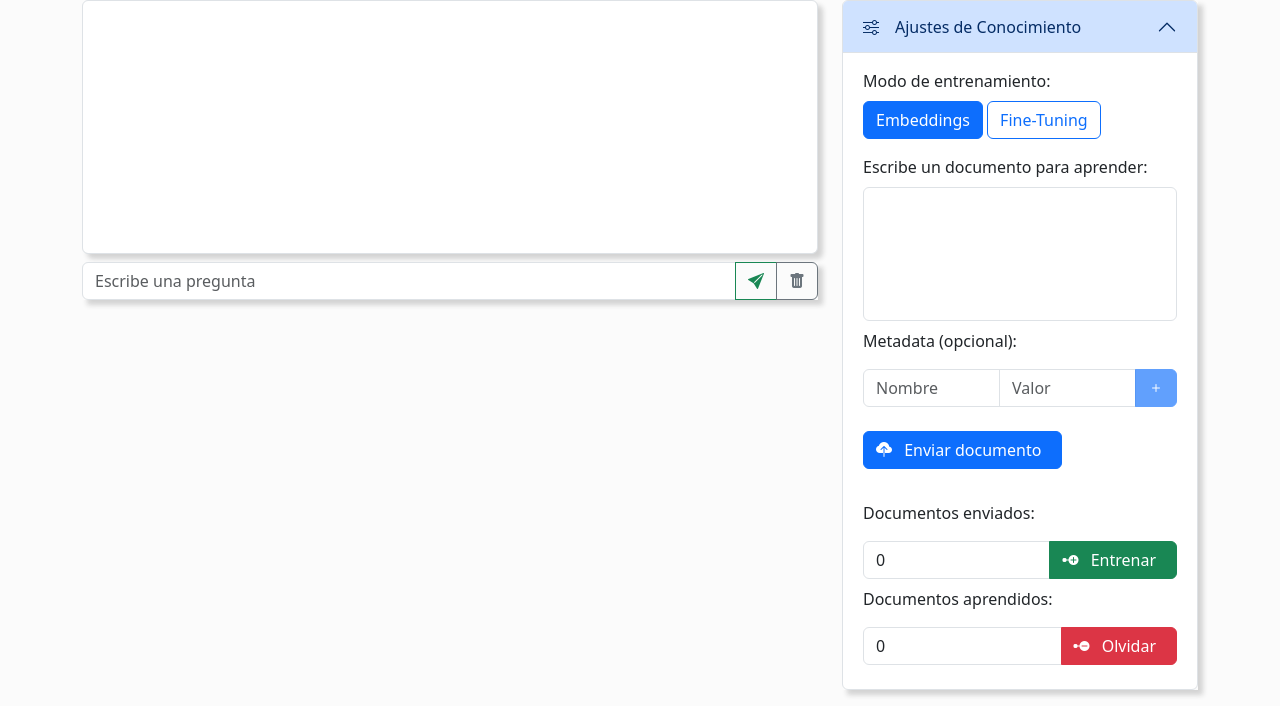
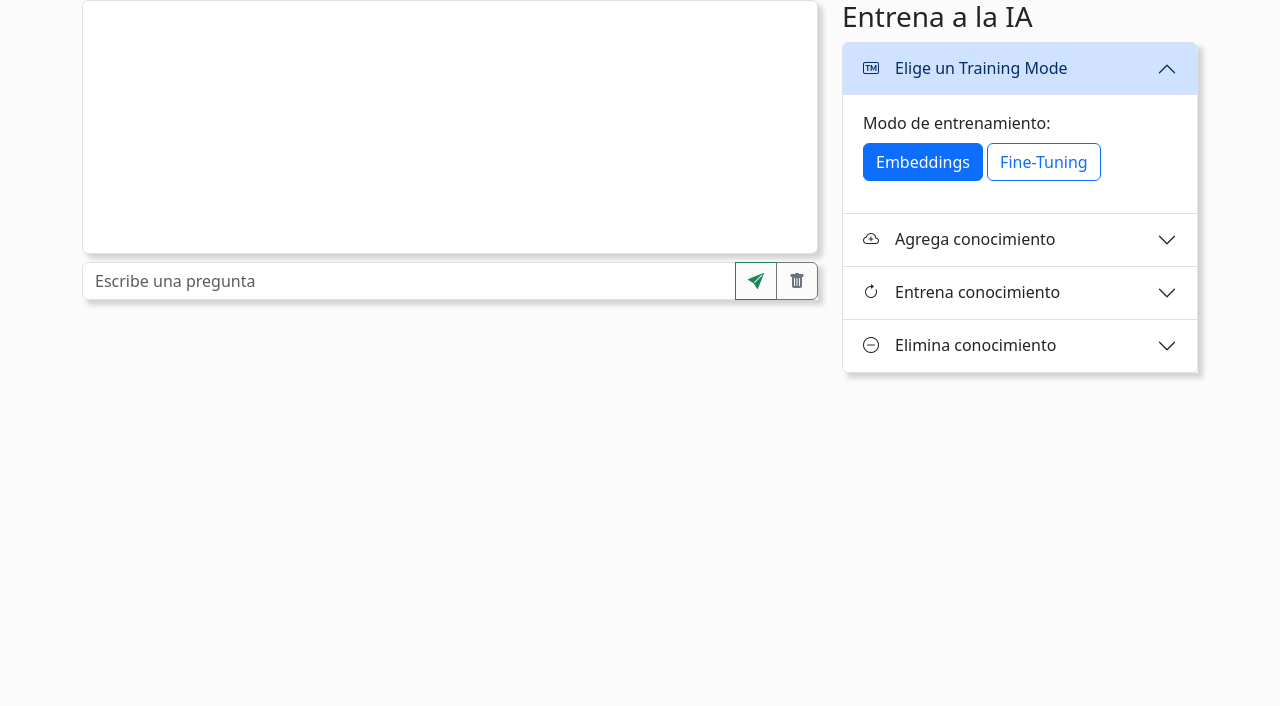
Before and after one commit to emanuelcardozo/poc_openai, a plain HTML site: page index.html in a window 1280 px wide. Shown: the part 119-825 px from the top of the page. After the commit the page ends 800 px from the top, so only its background shows below. Drawn offline with nearby package versions, Linux system fonts and the light colour scheme.

Commit message:
Adding training steps

```diff
--- a/index.html
+++ b/index.html
@@ -44,17 +44,18 @@
         </div>
       </section>
       <section class="col-lg-4">
-        <div class="accordion with_shadow" id="accordionExample">
+        <h3>Entrena a la IA</h3>
+        <div class="accordion with_shadow" id="accordion">
           <div class="accordion-item">
-            <h2 class="accordion-header" id="headingOne">
-              <button class="accordion-button" type="button" data-bs-toggle="collapse" data-bs-target="#collapseOne" aria-expanded="true" aria-controls="collapseOne">
-                <i class="bi bi-sliders"></i>
-                <span class="mx-3">Ajustes de Conocimiento</span>
+            <h2 class="accordion-header" id="headingChooseTrainMode">
+              <button class="accordion-button" type="button" data-bs-toggle="collapse" data-bs-target="#chooseTrainMode" aria-expanded="true" aria-controls="chooseTrainMode">
+                <i class="bi bi-badge-tm"></i>
+                <span class="mx-3">Elige un Training Mode</span>
+
               </button>
             </h2>
-            <div id="collapseOne" class="accordion-collapse collapse show" aria-labelledby="headingOne" data-bs-parent="#accordionExample">
+            <div id="chooseTrainMode" class="accordion-collapse collapse show" aria-labelledby="headingChooseTrainMode" data-bs-parent="#accordion">
               <div class="accordion-body">
-                <div class="row mb-4">
                 <div class="row mb-3">
                   <label class="form-label">Modo de entrenamiento:</label>
                   <div class="col">
@@ -65,7 +66,19 @@
                     <label class="btn btn-outline-primary" for="fine_tuning_option">Fine-Tuning</label>
                   </div>
                 </div>
-
+              </div>
+            </div>
+          </div>
+          <div class="accordion-item">
+            <h2 class="accordion-header" id="headingAddDocuments">
+              <button class="accordion-button collapsed" type="button" data-bs-toggle="collapse" data-bs-target="#addDocuments" aria-expanded="false" aria-controls="addDocuments">
+                <i class="bi bi-cloud-plus"></i>
+                <span class="mx-3">Agrega conocimiento</span>
+              </button>
+            </h2>
+            <div id="addDocuments" class="accordion-collapse collapse" aria-labelledby="headingAddDocuments" data-bs-parent="#accordion">
+              <div class="accordion-body">
+                <div class="row mb-4">
                   <form onsubmit="return uploadDocument(event)">
                     <div class="form-group">
                       <label for="new_knowledgment" class="form-label">Escribe un documento para aprender:</label>
@@ -91,7 +104,19 @@
                     </div>
                   </form>
                 </div>
-                <div class="row">
+              </div>
+            </div>
+          </div>
+          <div class="accordion-item">
+            <h2 class="accordion-header" id="headingTrain">
+              <button class="accordion-button collapsed" type="button" data-bs-toggle="collapse" data-bs-target="#trainAccordion" aria-expanded="false" aria-controls="trainAccordion">
+                <i class="bi bi-arrow-clockwise"></i>
+                <span class="mx-3">Entrena conocimiento</span>
+
+              </button>
+            </h2>
+            <div id="trainAccordion" class="accordion-collapse collapse" aria-labelledby="headingTrain" data-bs-parent="#accordion">
+              <div class="accordion-body">
                 <div class="col-12">
                   <label class="form-label">Documentos enviados:</label>
                   <div class="input-group my-2">
@@ -102,6 +127,18 @@
                     </button>
                   </div>
                 </div>
+              </div>
+            </div>
+          </div>
+          <div class="accordion-item">
+            <h2 class="accordion-header" id="headingDeleteKnowledgement">
+              <button class="accordion-button collapsed" type="button" data-bs-toggle="collapse" data-bs-target="#deleteKnowledgement" aria-expanded="false" aria-controls="deleteKnowledgement">
+                <i class="bi bi-dash-circle"></i>
+                <span class="mx-3">Elimina conocimiento</span>
+              </button>
+            </h2>
+            <div id="deleteKnowledgement" class="accordion-collapse collapse" aria-labelledby="headingDeleteKnowledgement" data-bs-parent="#accordion">
+              <div class="accordion-body">
                 <div class="col-12">
                   <label class="form-label">Documentos aprendidos:</label>
                   <div class="input-group my-2">
@@ -110,7 +147,6 @@
                       <i class="bi bi-node-minus-fill"></i>
                       <span class="mx-2">Olvidar</span>
                     </button>
-                    </div>
                   </div>
                 </div>
               </div>
--- a/src/api.js
+++ b/src/api.js
@@ -1,4 +1,4 @@
-const API_URL = 'http://192.168.0.16:5001'
+const API_URL = 'http://10.1.1.120:5001'
 
 function uploadDocumentToAPI({ trainingMode, text, metadata }) {
   // return fetch(`${API_URL}/${trainingMode}/documents`, {
```
Lines whose indentation alone changed are shown as unchanged.
